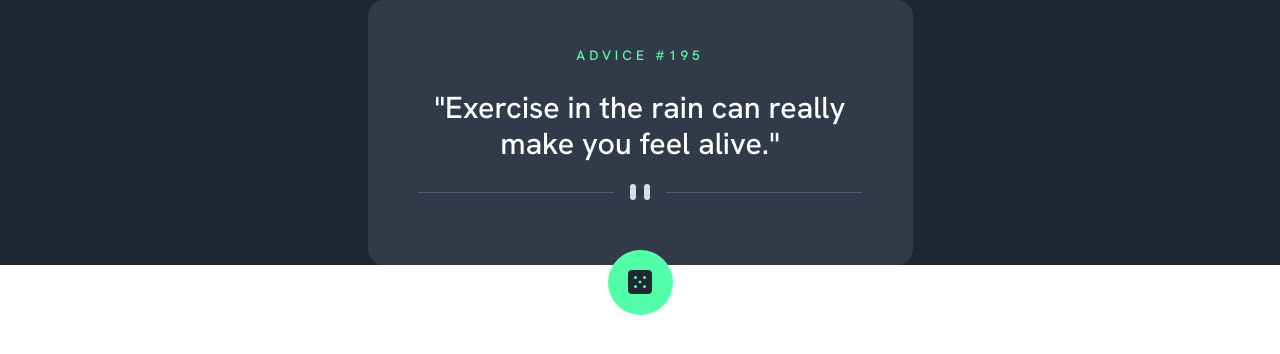
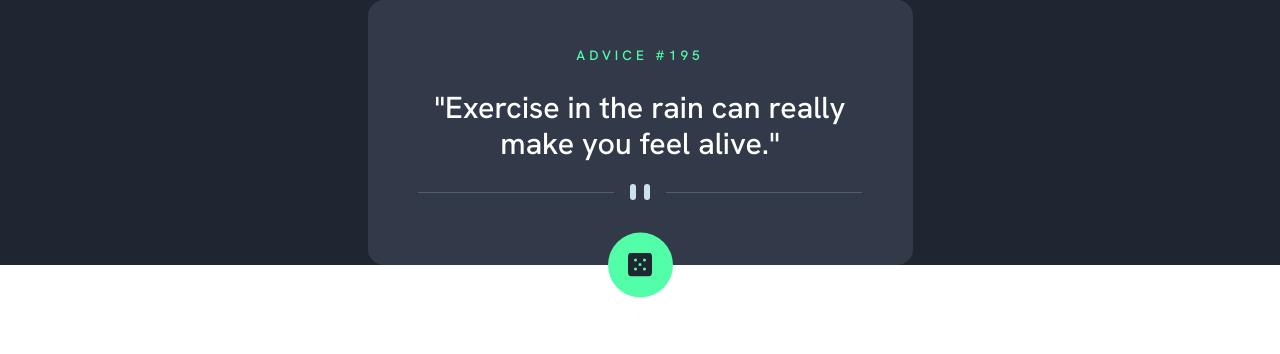
Before and after one commit to DenKuznets/advice-generator-frontendmentor, a React (Vite) app: page / in a window 1280 px wide. Shown: the top 354 px of the page. Built offline with nearby package versions, Linux system fonts and the light colour scheme.

Commit message:
footer styled

```diff
--- a/src/components/styled/Container.styled.js
+++ b/src/components/styled/Container.styled.js
@@ -1,7 +1,6 @@
 import styled from "styled-components";
 
 const StyledContainer = styled.div`
-  position: relative;
   display: flex;
   flex-direction: column;
   align-items: center;
--- a/src/components/styled/Footer.styled.js
+++ b/src/components/styled/Footer.styled.js
@@ -10,8 +10,7 @@ const StyledFooter = styled.footer`
   display: flex;
   justify-content: center;
   align-items: center;
-  position: relative;
-  top: 50px;
+  transform: translate(0, 50%);
 `;
 
 export default StyledFooter
```
